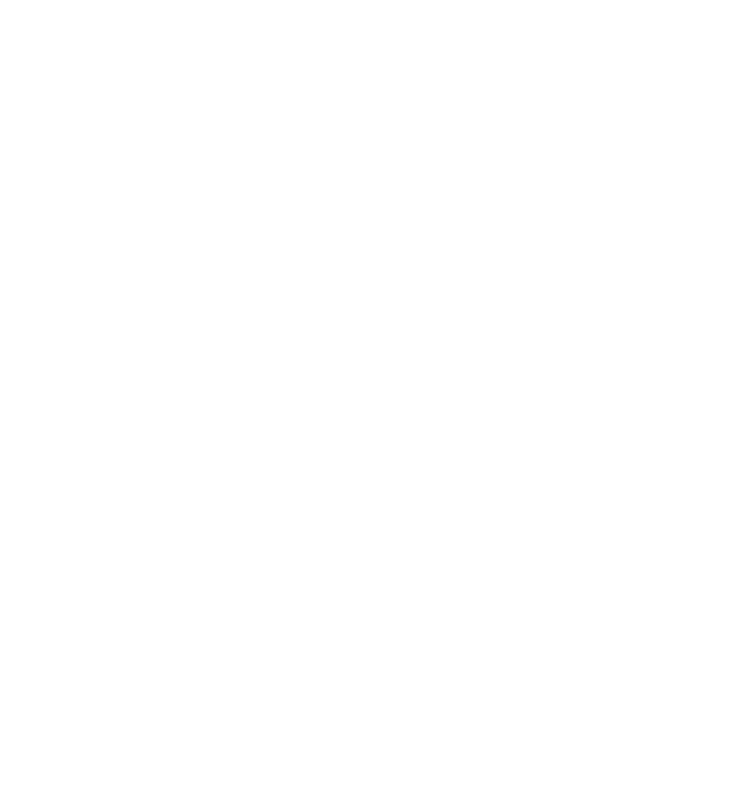
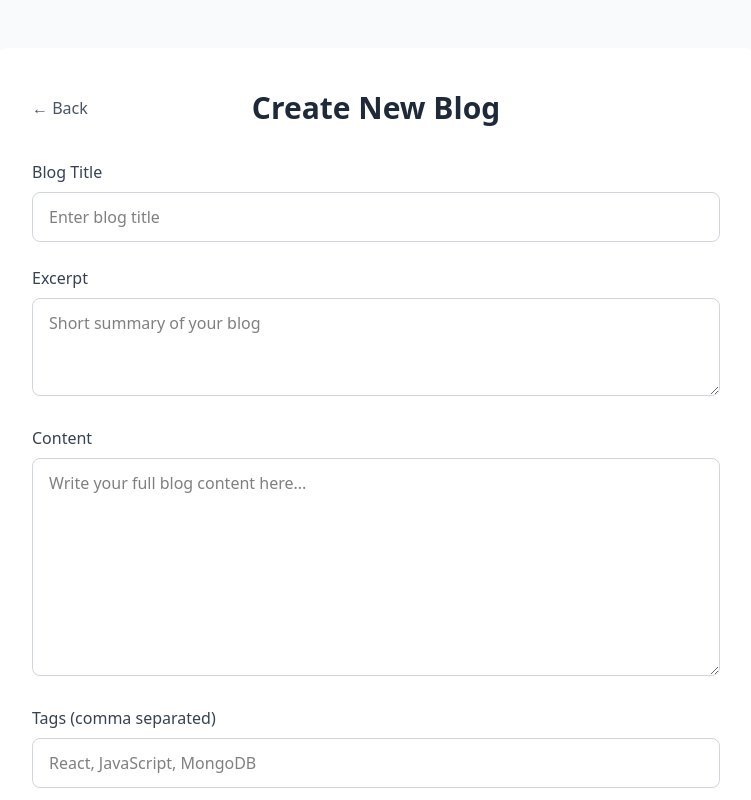
Before and after one commit to Abhiho11a/Inkwell, a React app in the folder frontend/: page /create-blog in a window 1280 px wide. Before the commit this address had no page. Shown: the top 800 px of the page, without its empty margins (264-1015 px from the left). Built offline with nearby package versions, Linux system fonts and the light colour scheme; the HTML template or start-up script is replaced by a standard one.

Commit message:
Step-09 imlemented blog creating page with nice ui... and written post route fr creating blog

```diff
--- a/frontend/src/App.jsx
+++ b/frontend/src/App.jsx
@@ -4,6 +4,7 @@
 import Login from "./pages/Login";
 import Signup from "./pages/Signup";
 import MyBlog from "./pages/MyBlog";
+import CreateBlog from "./pages/CreateBlog";
 
 export default function App() {
 
@@ -14,6 +15,7 @@
       <Route path="/login" element={<Login/>}/>
       <Route path="/signup" element={<Signup/>}/>
       <Route path="/myblog" element={<MyBlog/>}/>
+      <Route path="create-blog" element={<CreateBlog/>}/>
     </Routes>
     </>
   );
--- /dev/null
+++ b/frontend/src/pages/CreateBlog.jsx
@@ -0,0 +1,171 @@
+import React, { useState } from "react";
+import { useNavigate } from "react-router-dom";
+
+export default function CreateBlog() {
+  const navigate = useNavigate();
+  const token = localStorage.getItem("token");
+
+  const user = JSON.parse(localStorage.getItem("user"));
+
+  const [formData, setFormData] = useState({
+    title: "",
+    excerpt: "",
+    content: "",
+    tags: "",
+  });
+
+  const [loading, setLoading] = useState(false);
+
+  // 🔹 Handle Input Change
+  const handleChange = (e) => {
+    setFormData({
+      ...formData,
+      [e.target.name]: e.target.value,
+    });
+  };
+
+  // 🔹 Submit Blog
+  const handleSubmit = async (e) => {
+    e.preventDefault();
+    setLoading(true);
+
+    const newBlog = {
+      title: formData.title,
+      excerpt: formData.excerpt,
+      content: formData.content,
+      author: {
+        name: user?.name,
+        _id: user?._id,
+      },
+      createdAt: new Date().toISOString(),
+      tags: formData.tags
+        .split(",")
+        .map((tag) => tag.trim())
+        .filter((tag) => tag !== ""),
+      comments: [], // 🔹 Initially empty
+    };
+
+    try {
+        const response = await fetch("http://127.0.0.1:8000/api/blogs", {
+            method: "POST",
+            headers: {
+                "Content-Type": "application/json",
+                Authorization: `Bearer ${token}`,
+            },
+            body: JSON.stringify(newBlog),
+        });
+
+        const data =await response.json()
+
+        // console.log("FFF",data)
+        navigate("/myblog");
+    } catch (error) {
+      console.error("Blog creation failed:", error);
+    } finally {
+      setLoading(false);
+    }
+  };
+
+  return (
+    <div className="min-h-screen bg-gray-50 px-6 py-12">
+      <div className="max-w-3xl mx-auto bg-white p-10 rounded-2xl shadow-md">
+
+        {/* Header */}
+        {/* Back Button */}
+        <div className="relative flex items-center justify-center mb-8 h-10">
+            <button
+                onClick={() => navigate(-1)}
+                className="absolute left-0 text-gray-600 hover:text-black transition"
+            >
+                ← Back
+            </button>
+
+            <h1 className="text-3xl font-bold text-gray-800">
+                Create New Blog
+            </h1>
+        </div>
+
+        <form onSubmit={handleSubmit} className="space-y-6">
+
+          {/* Title */}
+          <div>
+            <label className="block text-gray-700 font-medium mb-2">
+              Blog Title
+            </label>
+            <input
+              type="text"
+              name="title"
+              required
+              value={formData.title}
+              onChange={handleChange}
+              className="w-full border border-gray-300 rounded-lg px-4 py-3 focus:outline-none focus:ring-2 focus:ring-blue-500"
+              placeholder="Enter blog title"
+            />
+          </div>
+
+          {/* Excerpt */}
+          <div>
+            <label className="block text-gray-700 font-medium mb-2">
+              Excerpt
+            </label>
+            <textarea
+              name="excerpt"
+              required
+              rows="3"
+              value={formData.excerpt}
+              onChange={handleChange}
+              className="w-full border border-gray-300 rounded-lg px-4 py-3 focus:outline-none focus:ring-2 focus:ring-blue-500"
+              placeholder="Short summary of your blog"
+            />
+          </div>
+
+          {/* Content */}
+          <div>
+            <label className="block text-gray-700 font-medium mb-2">
+              Content
+            </label>
+            <textarea
+              name="content"
+              required
+              rows="8"
+              value={formData.content}
+              onChange={handleChange}
+              className="w-full border border-gray-300 rounded-lg px-4 py-3 focus:outline-none focus:ring-2 focus:ring-blue-500"
+              placeholder="Write your full blog content here..."
+            />
+          </div>
+
+          {/* Tags */}
+          <div>
+            <label className="block text-gray-700 font-medium mb-2">
+              Tags (comma separated)
+            </label>
+            <input
+              type="text"
+              name="tags"
+              value={formData.tags}
+              onChange={handleChange}
+              className="w-full border border-gray-300 rounded-lg px-4 py-3 focus:outline-none focus:ring-2 focus:ring-blue-500"
+              placeholder="React, JavaScript, MongoDB"
+            />
+          </div>
+
+          {/* Author Info (Read Only) */}
+          <div className="bg-gray-100 p-4 rounded-lg text-sm text-gray-600">
+            Author: <span className="font-medium">{user?.name}</span>
+          </div>
+
+          {/* Submit Button */}
+          <button
+            type="submit"
+            disabled={loading}
+            className="w-full bg-blue-600 hover:bg-blue-700 text-white py-3 rounded-lg transition font-medium"
+          >
+            {loading ? "Publishing..." : "Publish Blog"}
+          </button>
+
+        </form>
+      </div>
+    </div>
+  );
+}
--- a/frontend/src/pages/Home.jsx
+++ b/frontend/src/pages/Home.jsx
@@ -26,7 +26,7 @@
 
           {isLoggenIn?<div className="flex gap-10">
             <Link to={"/myblog"}>My Blogs</Link>
-            <Link>Create Blog</Link>
+            <Link to={"/create-blog"}>Create Blog</Link>
             <UserCircle/>
             <LogOut onClick={() => {
               localStorage.removeItem("token")
--- a/frontend/src/pages/MyBlog.jsx
+++ b/frontend/src/pages/MyBlog.jsx
@@ -68,7 +68,12 @@
 
         {/* Header */}
         <div className="flex justify-between items-center mb-10">
-            <ArrowLeft size={38} className="cursor-pointer" onClick={()=>navigate("/")}/>
+            <button
+                onClick={() => navigate(-1)}
+                className="text-gray-600 hover:text-black transition"
+            >
+                ← Back
+            </button>
             <h1 className="text-3xl font-bold text-gray-800">
               My Blogs
             </h1>
```
Also changed, not shown: 1 other file (tests, documents, lock files or other folders).
